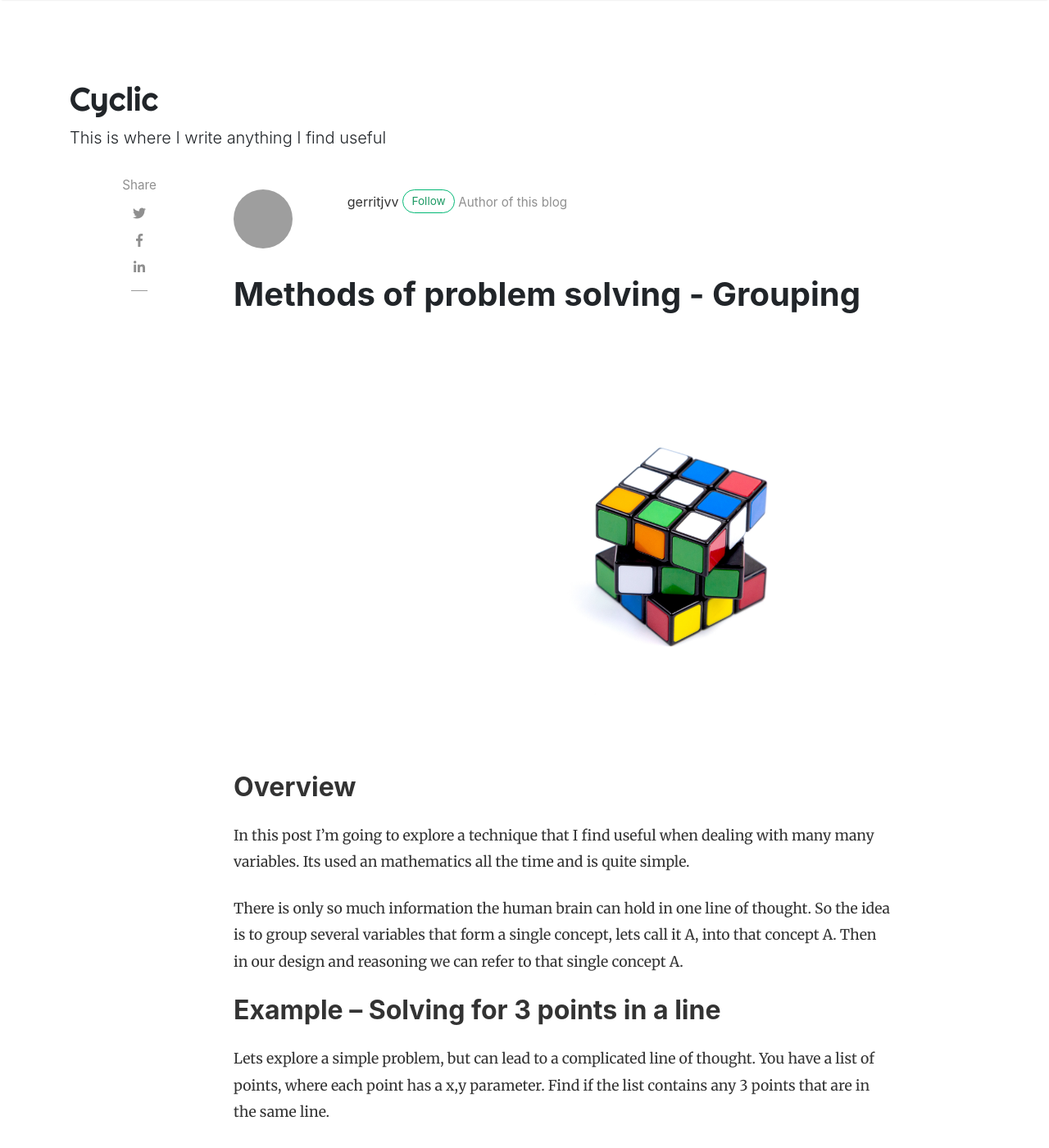
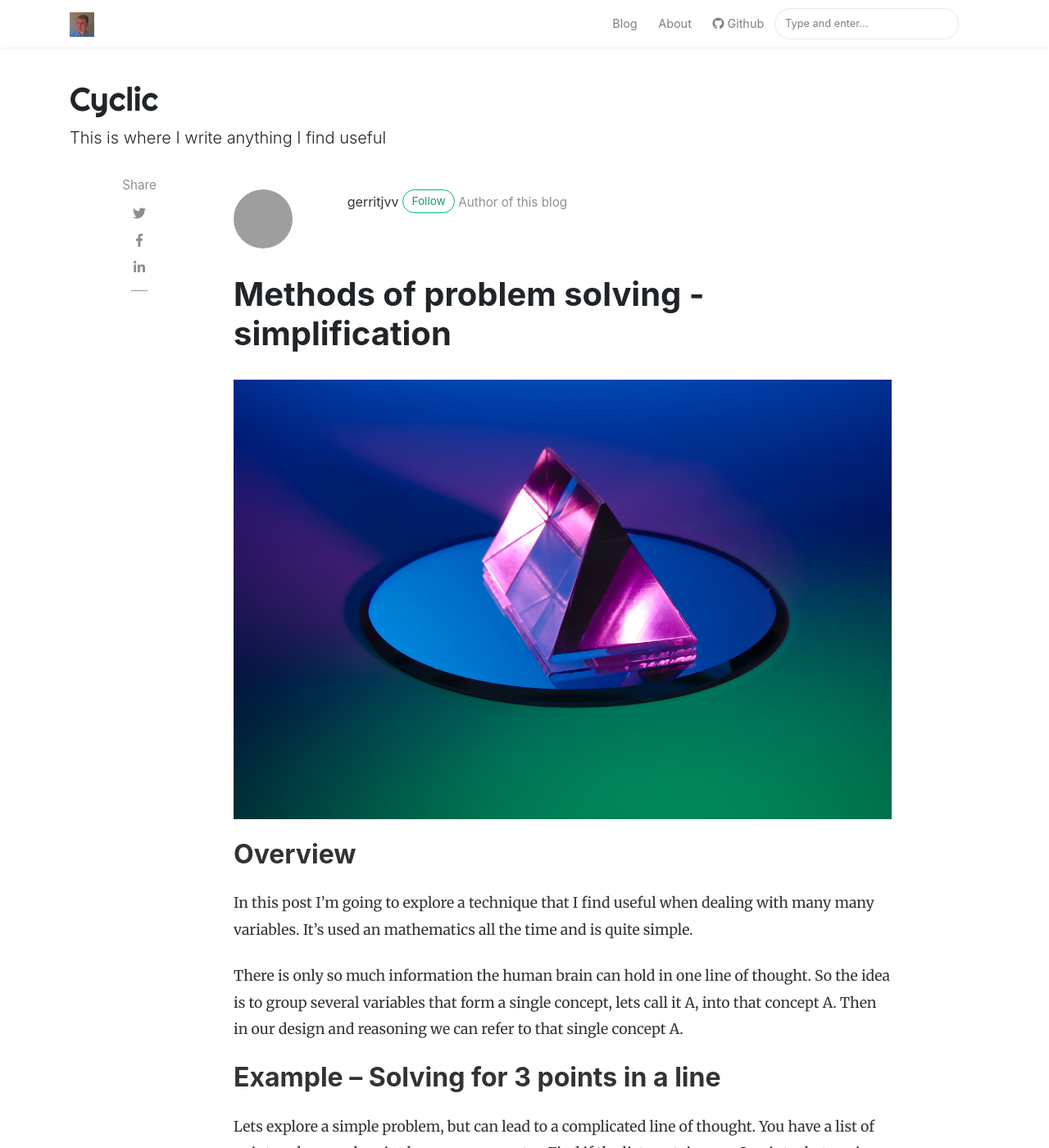
Before and after one commit to gerritjvv/blog, a Jekyll site: the page built from _posts/2019-03-18-methods-of-problem-solving-grouping-abstraction.md, in a window 1280 px wide and 1400 px high. Shown: the whole window at 82% size. Built offline with Jekyll 4.4.1, drawn with Linux system fonts in a browser that asks for light colours; nearby versions of some CDN libraries; comment, search, counter and statistics services are not loaded; some of the changed text lies outside the part shown; grey boxes are pictures that could not be loaded.

Commit message:
add blog post simplification

```diff
--- a/_posts/2019-03-18-methods-of-problem-solving-grouping-abstraction.md
+++ b/_posts/2019-03-18-methods-of-problem-solving-grouping-abstraction.md
@@ -1,15 +1,15 @@
 ---
 layout: post
-title:  "Methods of problem solving - Grouping"
+title:  "Methods of problem solving - simplification"
 author: gerritjvv
 categories: [ problem-solving, reasoning]
-image: assets/images/volodymyr-hryshchenko-inI8GnmS190-unsplash.jpg
+image: assets/images/michael-dziedzic-dSyhpTGhNHg-unsplash.jpg
 ---
 
 ## Overview
 
 In this post I'm going to explore a technique that I find useful when dealing with many many variables.
-Its used an mathematics  all the time and is quite simple.
+It's used an mathematics all the time and is quite simple.
 
 There is only so much information the human brain can hold in one line of thought. So the idea is to group
 several variables that form a single concept, lets call it A, into that concept A. Then in our design and reasoning
```
Also changed, not shown: other parts of _posts/2019-03-18-methods-of-problem-solving-grouping-abstraction.md (+7 -0 lines), assets/images/michael-dziedzic-dSyhpTGhNHg-unsplash.jpg (added).
